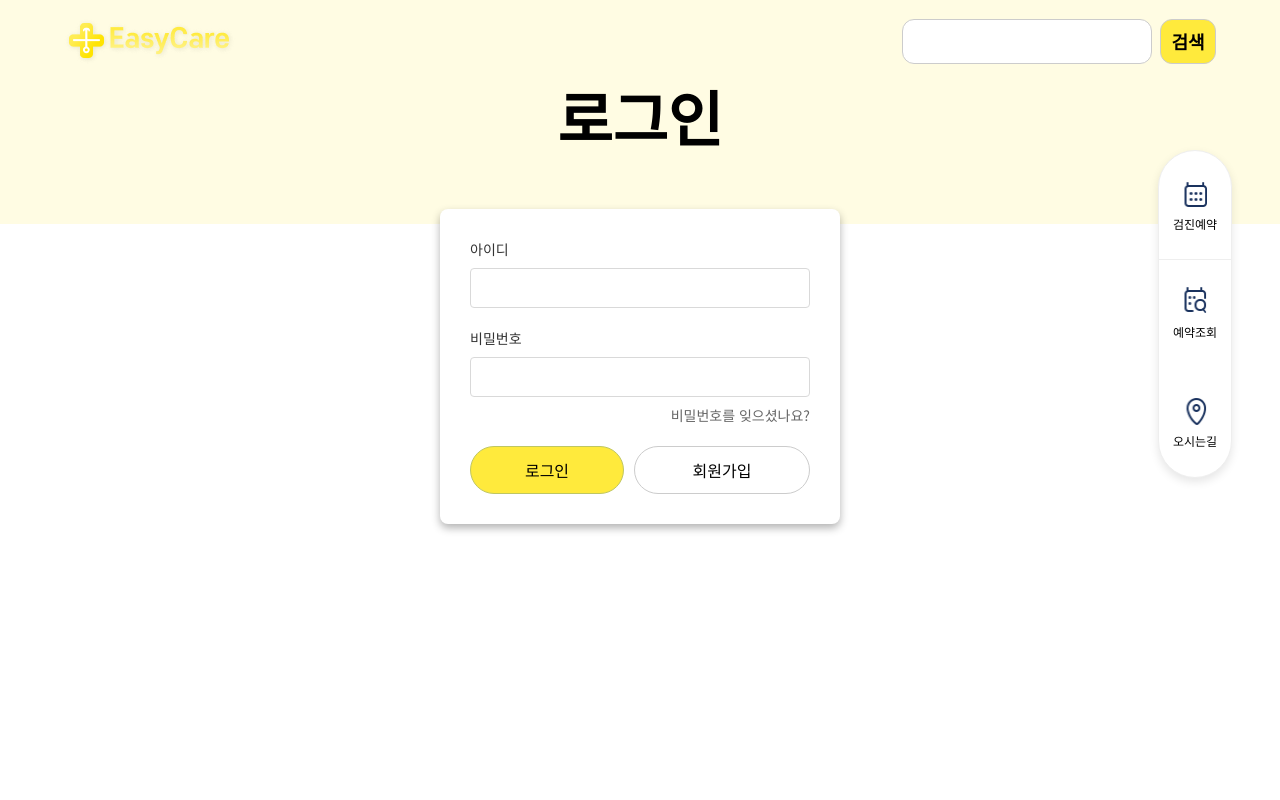
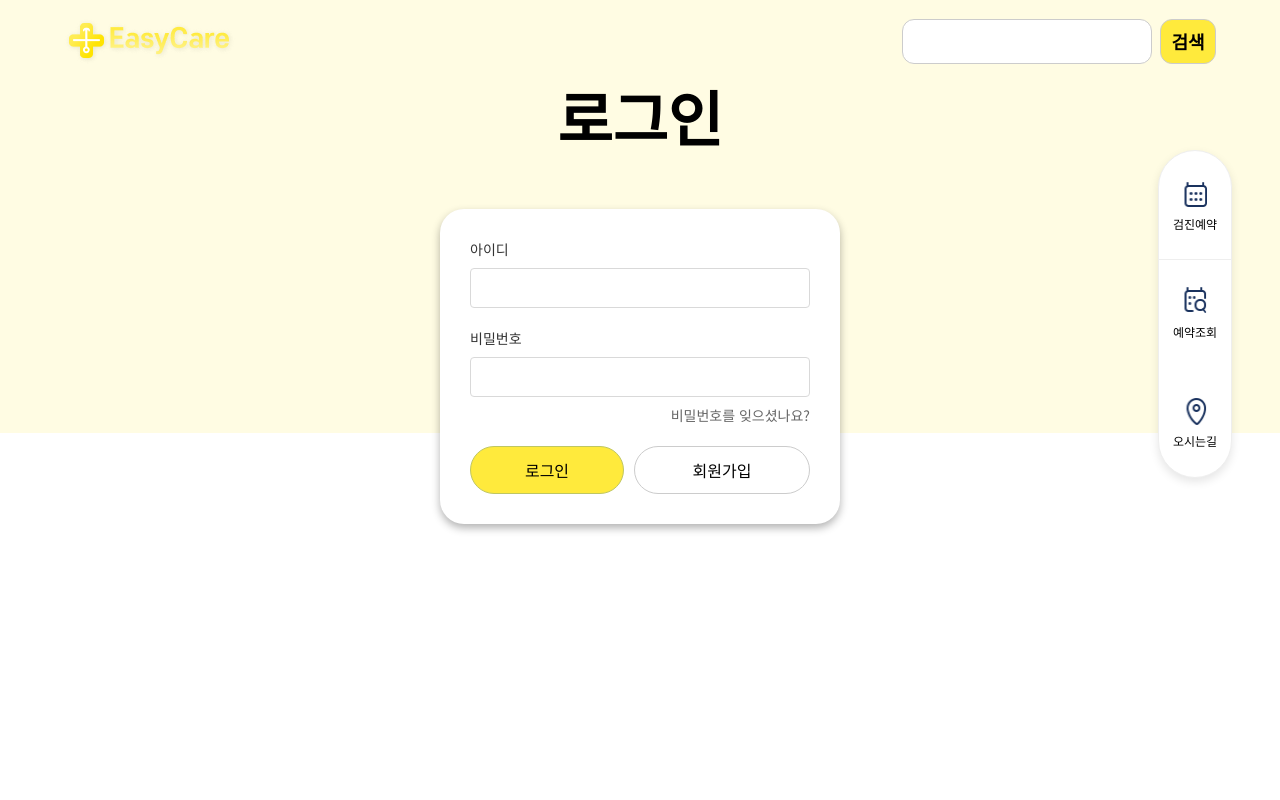
Before and after one commit to hospital-reservation-system/front, a Next.js app: page / in a window 1280 px wide. Shown: the top 800 px of the page. Built offline with nearby package versions, Linux system fonts and the light colour scheme.

Commit message:
회원가입 error 메세지 및 화면 css 수정

```diff
--- a/src/layouts/Root.layout.module.scss
+++ b/src/layouts/Root.layout.module.scss
@@ -17,7 +17,7 @@
         content: "";
         display: block;
         width: 100%;
-        height: calc(100% - 20%);
+        height: calc(100% - 433px);
         position: absolute;
         bottom: 0;
         left: 0;
--- a/src/views/login/Login.module.scss
+++ b/src/views/login/Login.module.scss
@@ -15,7 +15,7 @@
     max-width: 400px;
     padding: 30px;
     background-color: #fff;
-    border-radius: 8px;
+    border-radius: 24px;
     box-shadow: 0 4px 8px rgba(0, 0, 0, 0.3);
 
     .input_group {
--- a/src/views/signUp/SignUp.module.scss
+++ b/src/views/signUp/SignUp.module.scss
@@ -15,7 +15,7 @@
 .signup_form {
     padding: 20px;
     background-color: #fff;
-    border-radius: 8px;
+    border-radius: 24px;
     box-shadow: 0 4px 8px rgba(0, 0, 0, 0.3);
 
     .form_row {
```
Also changed, not shown: src/views/signUp/SignUp.tsx (+9 -8 lines).
